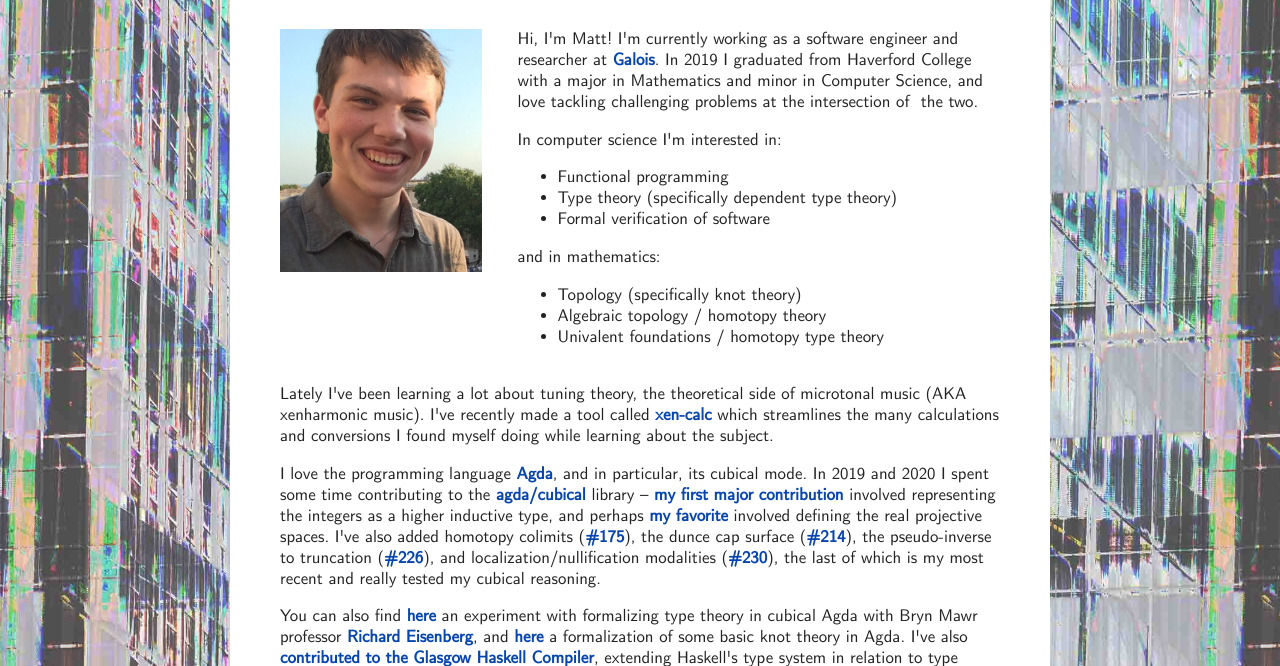
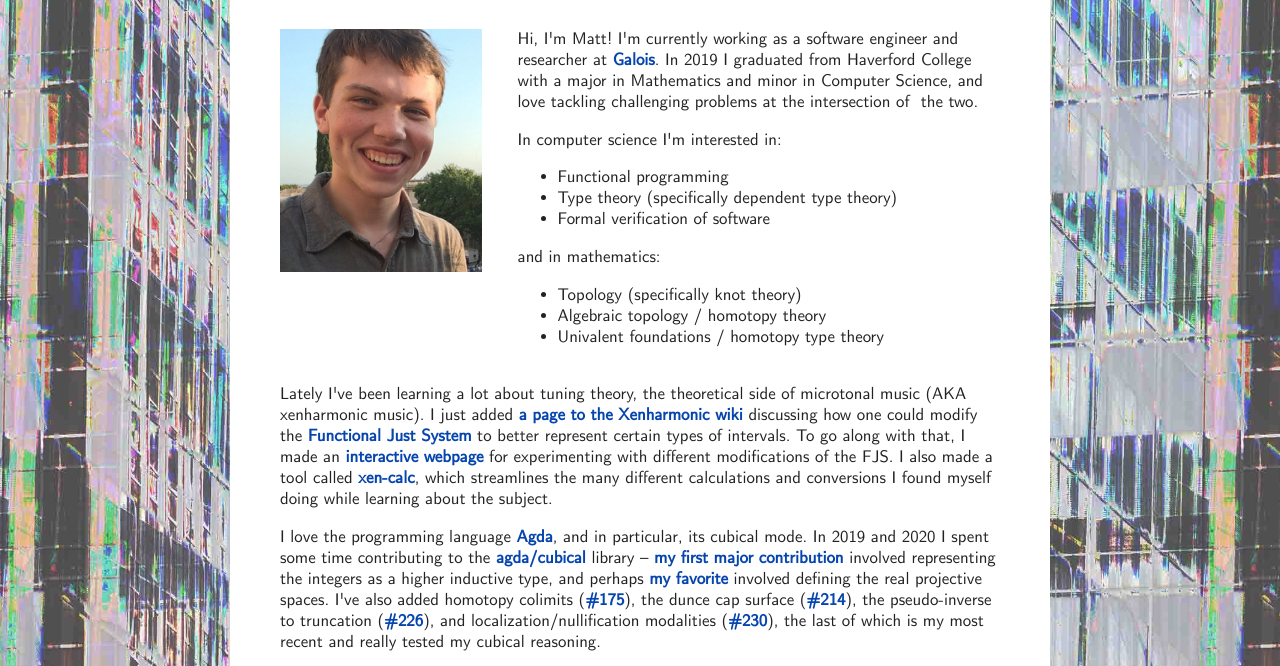
Before and after one commit to m-yac/m-yac.github.io, a plain HTML site: page about.html in a window 1280 px wide. Shown: the part 108-774 px from the top of the page. Drawn offline with Linux system fonts and the light colour scheme; a script that the page names is missing.

Commit message:
add reference to Neutral FJS and Custom FJS Explorer

```diff
--- a/about.html
+++ b/about.html
@@ -84,7 +84,7 @@
   </div>
 </div>
 
-<p class=content> Lately I've been learning a lot about tuning theory, the theoretical side of microtonal music (AKA xenharmonic music). I've recently made a tool called <a href="https://www.yacavone.net/xen-calc/" class="alt">xen-calc</a> which streamlines the many calculations and conversions I found myself doing while learning about the subject. </p>
+<p class=content> Lately I've been learning a lot about tuning theory, the theoretical side of microtonal music (AKA xenharmonic music). I just added <a href="https://en.xen.wiki/w/User:M-yac/Neutral_Intervals_and_the_FJS" class="alt">a page to the Xenharmonic wiki</a> discussing how one could modify the <a href="https://misotanni.github.io/fjs/en/index.html" class="alt">Functional Just System</a> to better represent certain types of intervals. To go along with that, I made an <a href="fjs-explorer" class="alt">interactive webpage</a> for experimenting with different modifications of the FJS. I also made a tool called <a href="https://www.yacavone.net/xen-calc/" class="alt">xen-calc</a>, which streamlines the many different calculations and conversions I found myself doing while learning about the subject. </p>
 
 <p class=content> I love the programming language <a href="https://wiki.portal.chalmers.se/agda/pmwiki.php" class=alt>Agda</a>, and in particular, its cubical mode. In 2019 and 2020 I spent some time contributing to the <a href="https://github.com/agda/cubical" class=alt>agda/cubical</a> library – <a href="https://github.com/agda/cubical/pull/154" class=alt>my first major contribution</a> involved representing the integers as a higher inductive type, and perhaps <a href="https://github.com/agda/cubical/pull/252" class=alt>my favorite</a> involved defining the real projective spaces. I've also added homotopy colimits (<a href-"https://github.com/agda/cubical/pull/175" class=alt>#175</a>), the dunce cap surface (<a href="https://github.com/agda/cubical/pull/214" class=alt>#214</a>), the pseudo-inverse to truncation (<a href="https://github.com/agda/cubical/pull/226" class=alt>#226</a>), and localization/nullification modalities (<a href="https://github.com/agda/cubical/pull/230" class=alt>#230</a>), the last of which is my most recent and really tested my cubical reasoning.
 
```
